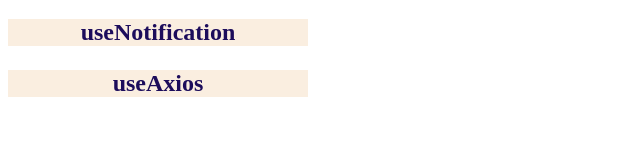
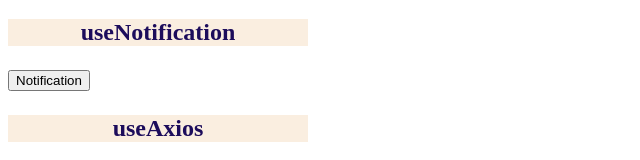
Before and after one commit to bluehy/react-hooks, a React (Create React App) app: page / in a window 1280 px wide. Shown: the part 1514-1674 px from the top of the page, without its empty margins (0-640 px from the left). Before the commit the page ends 1635 px from the top, so only its background shows below. Built offline with nearby package versions, Linux system fonts and the light colour scheme.

Commit message:
notification button

```diff
--- a/src/index.js
+++ b/src/index.js
@@ -216,7 +216,7 @@ const App = () => {
   const {element, triggerFull, exitF} = useFullscreen(onFulls);
 
   // +++++++++++++++++++++++useNotification++++++++++++++++++
-  const triggerNotif = useNotification();
+  const triggerNotif = useNotification("Can I steal your card?");
 
   // return ()
   return (
@@ -276,6 +276,7 @@ const App = () => {
     <button onClick={triggerFull}>Make fullscreen</button>
 
     <Example>useNotification</Example>
+    <button onClick={triggerNotif}>Notification</button>
 
     <Example>useAxios</Example>
     </>
```
